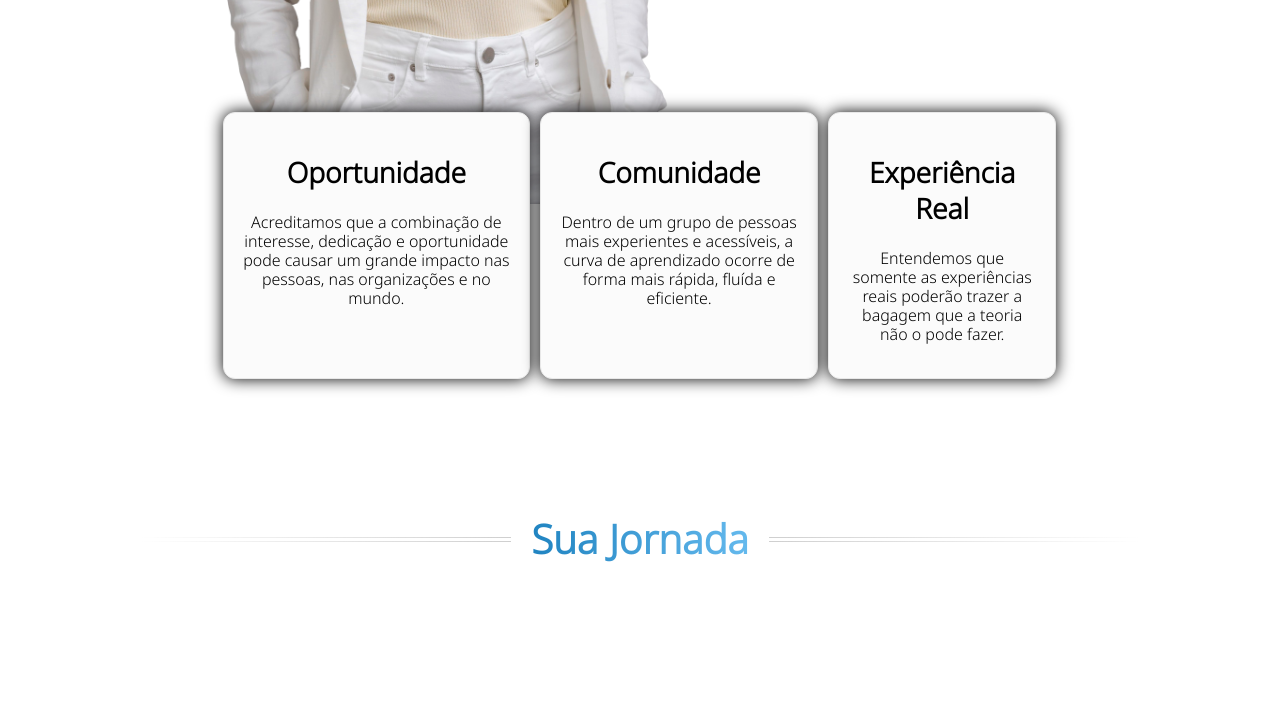
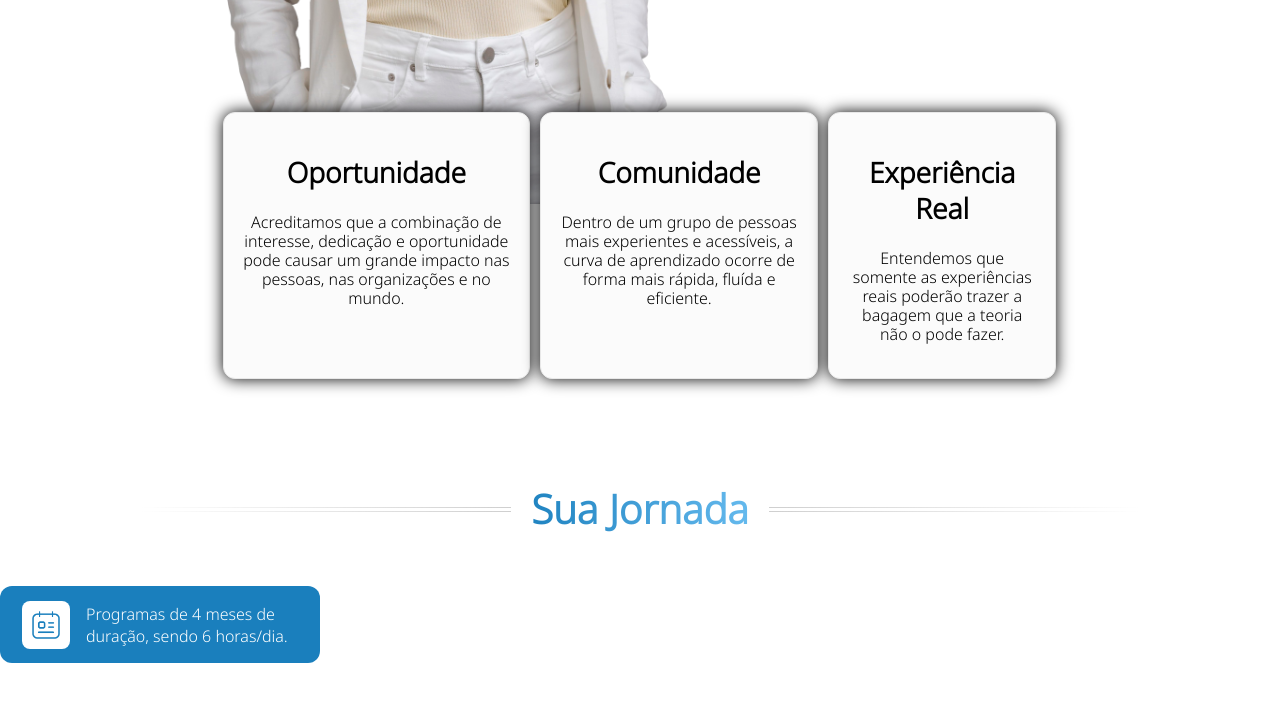
Before and after one commit to andredotexe/Netuno, a plain HTML site: page index.html in a window 1280 px wide. Shown: the part 2251-2953 px from the top of the page. Drawn offline with Linux system fonts and the light colour scheme.

Commit message:
molde do bloco sua jornada adicionado

```diff
--- a/css/style.css
+++ b/css/style.css
@@ -248,7 +248,7 @@ header {
 }
 
 #oproblema{
-  height: 1000px
+  height: 970px
 
 }
 
@@ -365,7 +365,6 @@ header {
 }
 
 #titulojornada{
-  /*position: relative;*/
   display: flex;
   flex-direction: row;
   flex-wrap: nowrap;
@@ -384,3 +383,38 @@ header {
   -webkit-text-fill-color: transparent;
   background-clip: text;
 }
+
+.blocosuajornada{
+  box-sizing: border-box;
+  width: 320px;
+  height: 77px;
+  left: 224px;
+  top: 2745px;
+  background: #1A7FBD;
+  border: none;
+  border-radius: 12px;
+}
+
+.blocosuajornada p{
+  position: relative;
+  font-size: 16px;
+  color: #FFFFFF;
+  margin-left: 86px;
+  margin-right: 31px;
+  margin-bottom: 21px;
+  margin-top: -36px;
+}
+
+.blocosuajornada img{
+  position: relative;
+  width: 15%;
+  padding: 10px;
+  background: #FFFFFF;
+  border-radius: 8px;
+  margin-right: 267px;
+  margin-left: 22px;
+  top: 15px;
+  bottom: 20px;
+  /*margin-top: 27px;*/
+  /*margin-bottom: 27px;*/
+}
--- a/index.html
+++ b/index.html
@@ -136,6 +136,15 @@
                 <h2>Sua Jornada</h2>
                 <img src="image/linhadireita.png" alt="linhadire">
             </div>
+
+            <div class="blocosuajornada">
+                <div><img src="image/calendario.png" alt="calendario">
+                    <p>Programas de 4 meses de duração, sendo 6 horas/dia.
+                    </p>
+                </div>
+            </div>
+
+
         </section>
 
 
```
Also changed, not shown: image/calendario.png (added).
